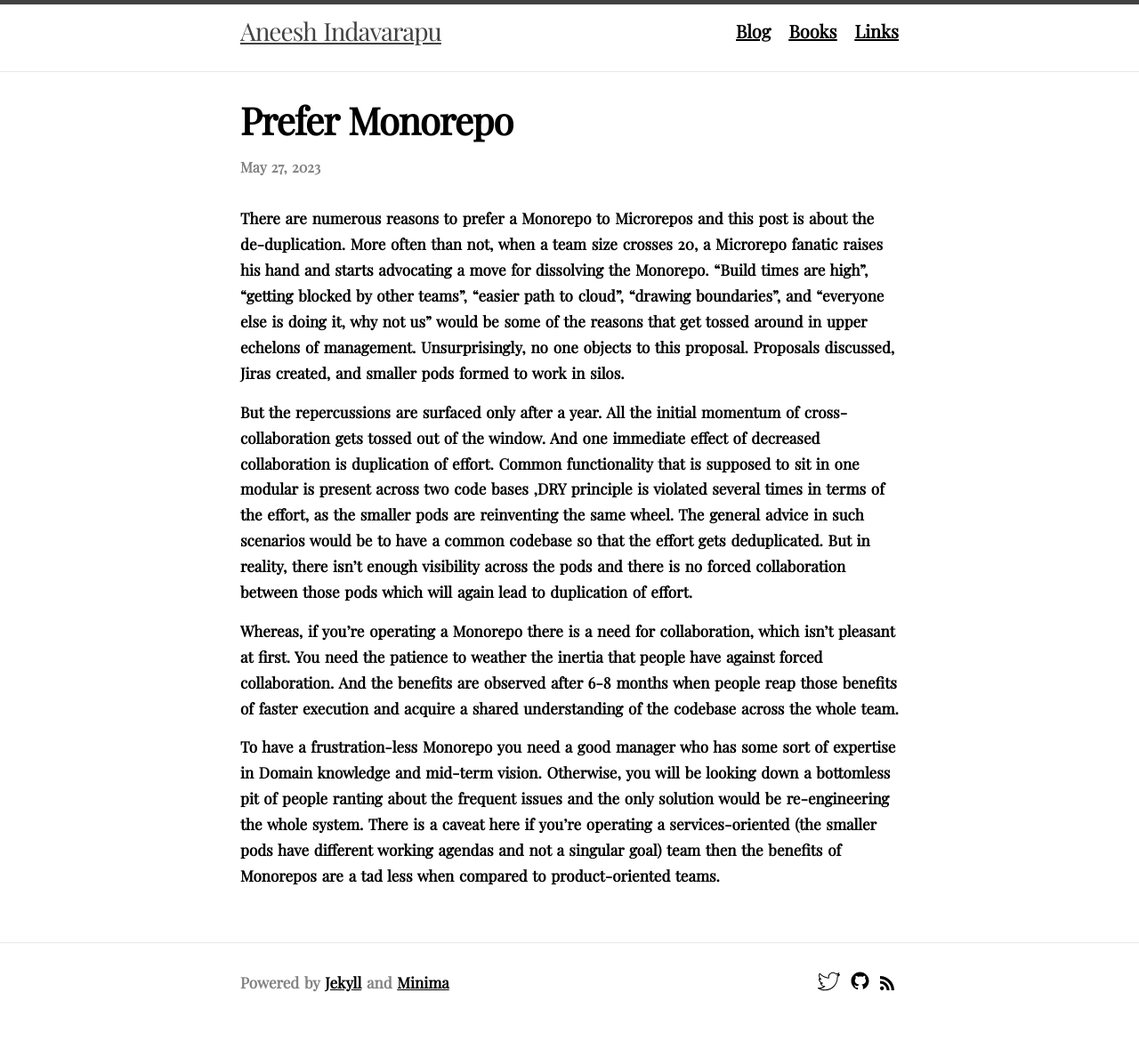
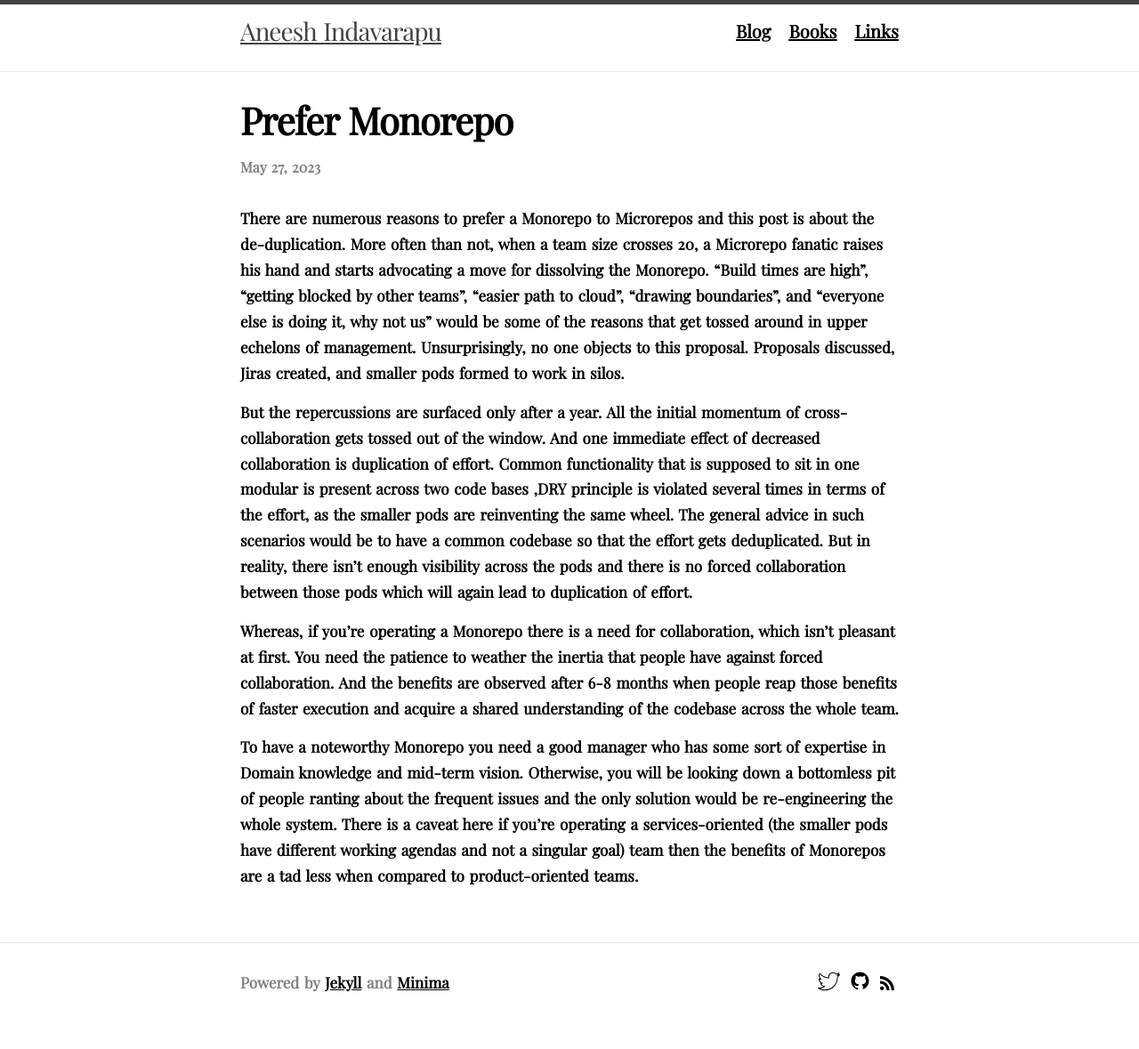
Before and after one commit to aneessh18/aneessh18.github.io, a Jekyll site: the page built from _posts/2023-05-27-prefer-monorepo.markdown, in a window 1280 px wide. Shown: the whole page at 89% size. Built offline with Jekyll 4.4.1, drawn with Linux system fonts in a browser that asks for light colours; some web fonts are replaced.

Commit message:
fix typo

```diff
--- a/_posts/2023-05-27-prefer-monorepo.markdown
+++ b/_posts/2023-05-27-prefer-monorepo.markdown
@@ -10,4 +10,4 @@ But the repercussions are surfaced only after a year. All the initial momentum o
 
 Whereas, if you're operating a Monorepo there is a need for collaboration, which isn't pleasant at first. You need the patience to weather the inertia that people have against forced collaboration. And the benefits are observed after 6-8 months when people reap those benefits of faster execution and acquire a shared understanding of the codebase across the whole team.
 
-To have a frustration-less Monorepo you need a good manager who has some sort of expertise in Domain knowledge and mid-term vision. Otherwise, you will be looking down a bottomless pit of people ranting about the frequent issues and the only solution would be re-engineering the whole system. There is a caveat here if you're operating a services-oriented (the smaller pods have different working agendas and not a singular goal) team then the benefits of Monorepos are a tad less when compared to product-oriented teams.
+To have a noteworthy Monorepo you need a good manager who has some sort of expertise in Domain knowledge and mid-term vision. Otherwise, you will be looking down a bottomless pit of people ranting about the frequent issues and the only solution would be re-engineering the whole system. There is a caveat here if you're operating a services-oriented (the smaller pods have different working agendas and not a singular goal) team then the benefits of Monorepos are a tad less when compared to product-oriented teams.
```
